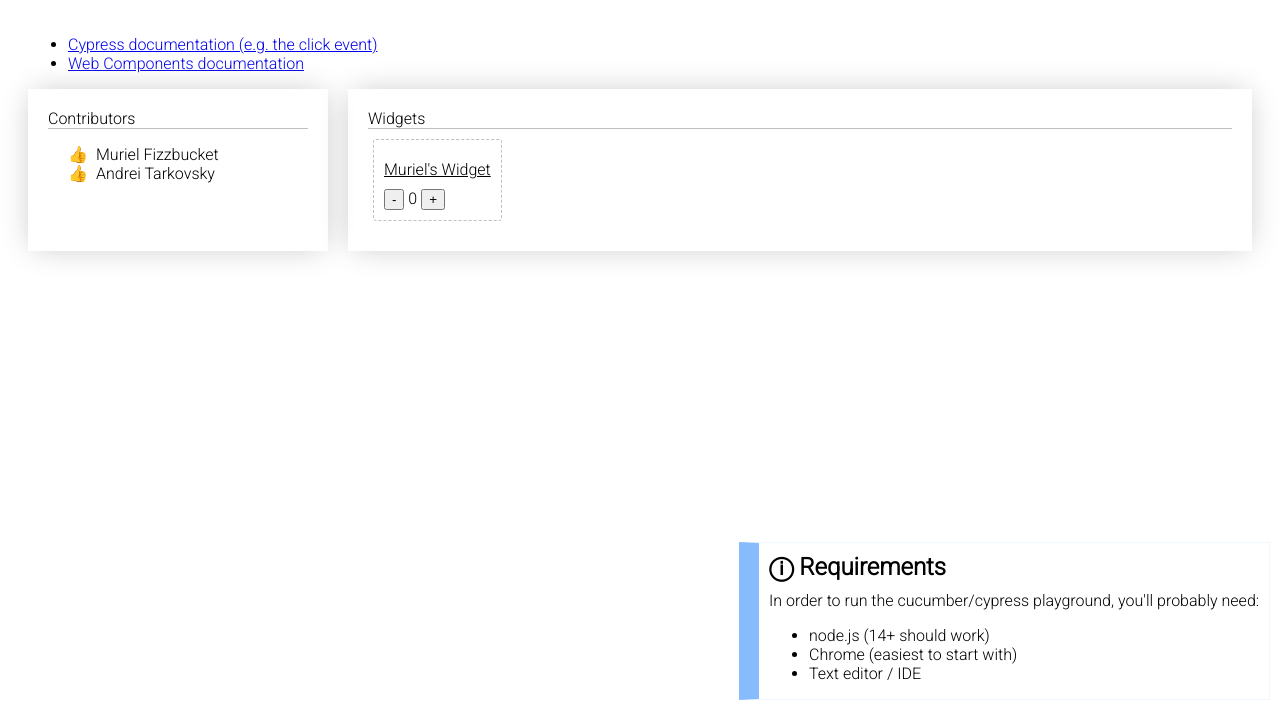
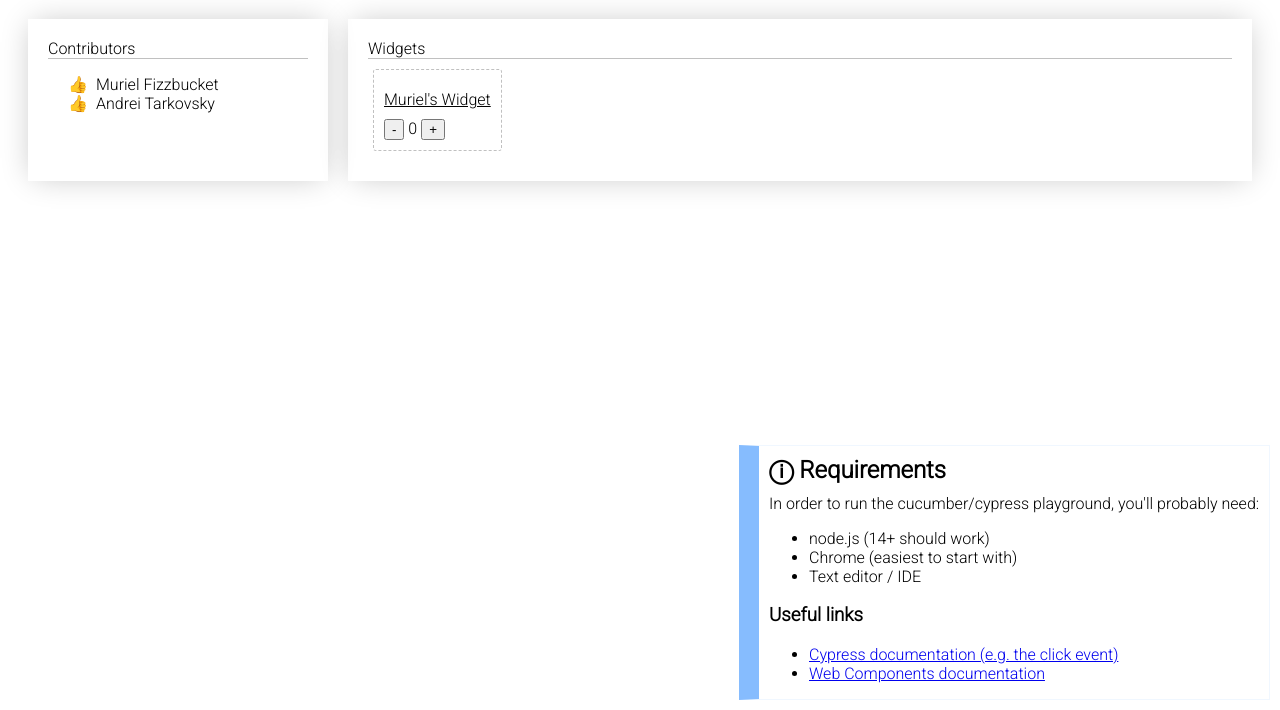
Before and after one commit to armakuni/akday-cucumber-cypress, a website with bundled scripts: page src/index.html in a window 1280 px wide. Shown: the part 90-800 px from the top of the page. Built offline with nearby package versions, Linux system fonts and the light colour scheme.

Commit message:
useful links

```diff
--- a/src/css/main.css
+++ b/src/css/main.css
@@ -9,8 +9,7 @@ body {
     grid-template-columns: 300px 1fr;
 }
 
-body > h1,
-#links
+body > h1
 {
     grid-column-end: 3;
     grid-column-start: 1;
--- a/src/index.html
+++ b/src/index.html
@@ -18,7 +18,16 @@
 <body>
     <h1>Cucumber Cypress playground</h1>
 
-    <aside id="links">
+    <aside id="requirements">
+        <h2>ⓘ Requirements</h2>
+
+        In order to run the cucumber/cypress playground, you'll probably need:
+        <ul>
+            <li>node.js (14+ should work)</li>
+            <li>Chrome (easiest to start with)</li>
+            <li>Text editor / IDE</li>
+        </ul>
+        <h3>Useful links</h3>
         <ul>
             <li>
                 <a href="https://docs.cypress.io/api/commands/click">Cypress documentation (e.g. the click event)</a>
@@ -28,17 +37,6 @@
                     Components documentation</a>
             </li>
         </ul>
-    </aside>
-    <aside id="requirements">
-        <h2>ⓘ Requirements</h2>
-
-        In order to run the cucumber/cypress playground, you'll probably need:
-        <ul>
-            <li>node.js (14+ should work)</li>
-            <li>Chrome (easiest to start with)</li>
-            <li>Text editor / IDE</li>
-        </ul>
-
     </aside>
     <contributor-list src="./contributors.json">loading...</contributor-list>
     <article class="widget-holder">
```
